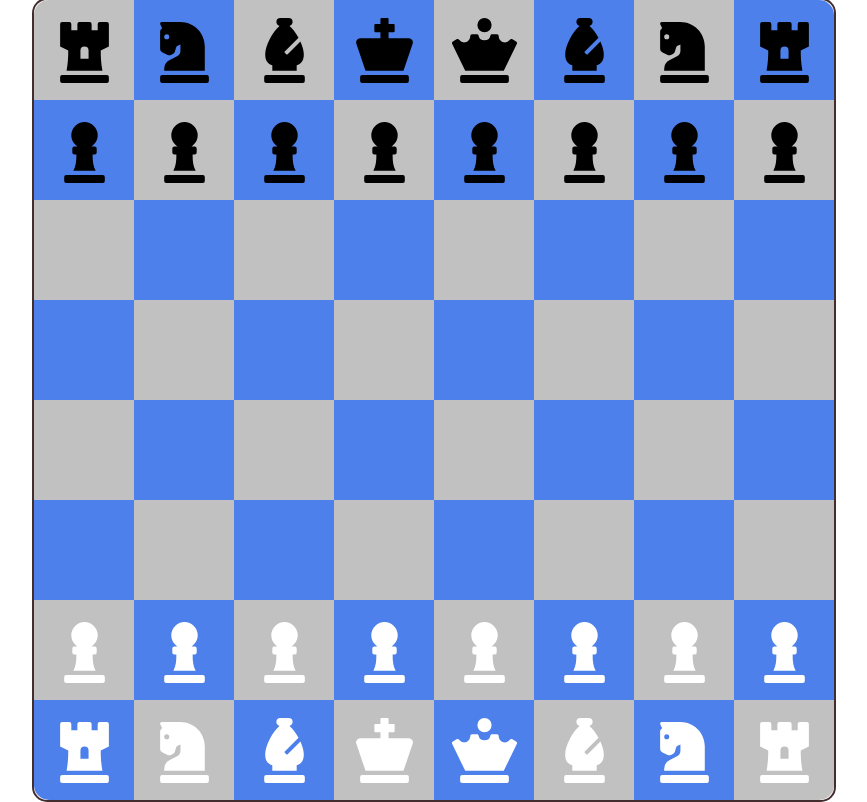
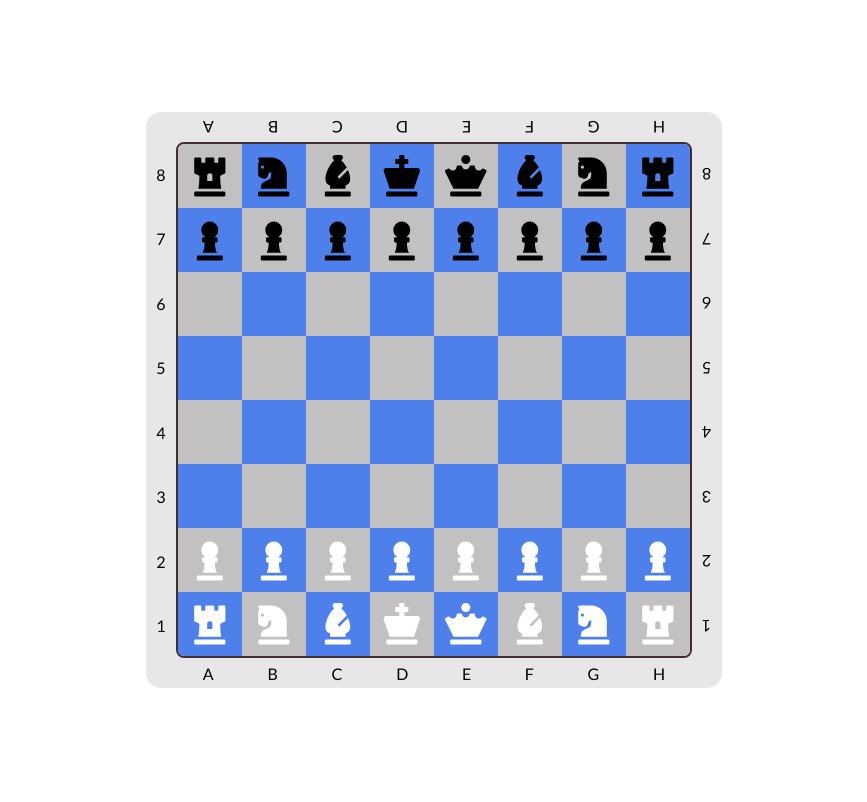
Before and after one commit to eugenesyuk/chess, a React (Create React App) app: page / in a window 1280 px wide. Shown: the whole page, without its empty margins (206-1073 px from the left). Built offline with nearby package versions, Linux system fonts and the light colour scheme.

Commit message:
Add board labels, Lato font

```diff
--- a/public/index.html
+++ b/public/index.html
@@ -24,6 +24,9 @@
       work correctly both with client-side routing and a non-root public URL.
       Learn how to configure a non-root public URL by running `npm run build`.
     -->
+    <link rel="preconnect" href="https://fonts.googleapis.com">
+    <link rel="preconnect" href="https://fonts.gstatic.com" crossorigin>
+    <link href="https://fonts.googleapis.com/css2?family=Lato:wght@300;400;700&display=swap" rel="stylesheet">
     <title>Chess Game</title>
   </head>
   <body>
--- a/src/App.scss
+++ b/src/App.scss
@@ -3,6 +3,10 @@
 * {
   margin: 0;
   padding: 0;
+}
+
+body {
+  font-family: 'Lato', sans-serif;
 }
 
 .chess-game {
@@ -12,6 +16,70 @@
   justify-content: center;
   align-items: center;
 
+    .frame {
+      padding: $chess-board-frame-thickness;
+      background: #e7e7e7;
+      border-radius: $chess-board-frame-border-radius;
+      position: relative;
+
+      .labels {
+        position: absolute;
+        display: flex;
+        text-align: center;
+        align-items: center;
+        justify-content: center;
+
+        > span {
+          flex-grow: 1;
+          display: flex;
+          align-items: center;
+          justify-content: center;
+        }
+
+        &.top {
+          left: 0;
+          right: 0;
+          top: 0;
+          height: $chess-board-frame-thickness;
+          padding: 0 $chess-board-frame-thickness;
+
+          > span {
+            transform: scale(-1);
+          }
+        }
+
+        &.right {
+          right: 0;
+          top: 0;
+          bottom: 0;
+          width: $chess-board-frame-thickness;
+          flex-direction: column;
+          padding: $chess-board-frame-thickness 0;
+
+          > span {
+            transform: scale(-1);
+          }
+        }
+
+        &.left {
+          left: 0;
+          top: 0;
+          bottom: 0;
+          width: $chess-board-frame-thickness;
+          flex-direction: column;
+          padding: $chess-board-frame-thickness 0;
+        }
+
+        &.bottom {
+          left: 0;
+          right: 0;
+          bottom: 0;
+          height: $chess-board-frame-thickness;
+          padding: 0 $chess-board-frame-thickness;
+        }
+      }
+    }
+
     .board {
       width: calc(#{$chess-cell-size} * 8);
       height: calc(#{$chess-cell-size} * 8);
@@ -19,6 +87,7 @@
       flex-wrap: wrap;
       border: $chess-board-border;
       border-radius: $chess-board-border-radius;
+      overflow: hidden;
     }
 
     .cell {
@@ -27,22 +96,6 @@
       display: flex;
       justify-content: center;
       align-items: center;
-
-      &:nth-child(1) {
-        border-top-left-radius: $chess-board-border-radius;
-      }
-
-      &:nth-child(8) {
-        border-top-right-radius: $chess-board-border-radius;
-      }
-
-      &:nth-child(57) {
-        border-bottom-left-radius: $chess-board-border-radius;
-      }
-
-      &:nth-child(64) {
-        border-bottom-right-radius: $chess-board-border-radius;
-      }
 
       &.black {
           background-color: $chess-cell-black-color;
--- a/src/components/BoardComponent.tsx
+++ b/src/components/BoardComponent.tsx
@@ -1,24 +1,76 @@
-
-import { Board } from '../core/Board'
-import { FC } from 'react'
-import React from "react"
-import { CellComponent } from '.'
+import { Board } from "../core/Board";
+import { FC } from "react";
+import React from "react";
+import { CellComponent } from ".";
 
 interface BoardProps {
-  board: Board,
-  setBoard: (board: Board) => void
+  board: Board;
+  setBoard: (board: Board) => void;
 }
 
 export const BoardComponent: FC<BoardProps> = ({ board, setBoard }) => {
   return (
-    <div className="board">
-      <>
-        {board.cells.map((row, index) =>
-          <React.Fragment>
-            {row.map(cell => <CellComponent cell={cell} key={cell.id} />)}
-          </React.Fragment>
-        )}
-      </>
+    <div className="frame">
+      <BoardLabels/>
+      <div className="board">
+        <>
+          {board.cells.map((row, index) => (
+            <React.Fragment>
+              {row.map((cell) => (
+                <CellComponent cell={cell} key={cell.id} />
+              ))}
+            </React.Fragment>
+          ))}
+        </>
+      </div>
     </div>
-  )
+  );
 }
+
+const BoardLabels = () => (
+  <>
+    <div className="labels top">
+      <span>A</span>
+      <span>B</span>
+      <span>C</span>
+      <span>D</span>
+      <span>E</span>
+      <span>F</span>
+      <span>G</span>
+      <span>H</span>
+    </div>
+
+    <div className="labels right">
+      <span>8</span>
+      <span>7</span>
+      <span>6</span>
+      <span>5</span>
+      <span>4</span>
+      <span>3</span>
+      <span>2</span>
+      <span>1</span>
+    </div>
+
+    <div className="labels bottom">
+      <span>A</span>
+      <span>B</span>
+      <span>C</span>
+      <span>D</span>
+      <span>E</span>
+      <span>F</span>
+      <span>G</span>
+      <span>H</span>
+    </div>
+
+    <div className="labels left">
+      <span>8</span>
+      <span>7</span>
+      <span>6</span>
+      <span>5</span>
+      <span>4</span>
+      <span>3</span>
+      <span>2</span>
+      <span>1</span>
+    </div>
+  </>
+)
--- a/src/scss/variables.scss
+++ b/src/scss/variables.scss
@@ -1,8 +1,10 @@
-$chess-cell-size: 100px;
+$chess-cell-size: 5vw;
 $chess-cell-black-color: #4d80eb;
 $chess-cell-white-color: #c1c1c1;
 
 $chess-board-border: 2px solid #442d2e;
 $chess-figure-white-color: white;
 $chess-figure-black-color: black;
-$chess-board-border-radius: 15px;
+$chess-board-border-radius: 8px;
+$chess-board-frame-thickness: 30px;
+$chess-board-frame-border-radius: 15px;
```
